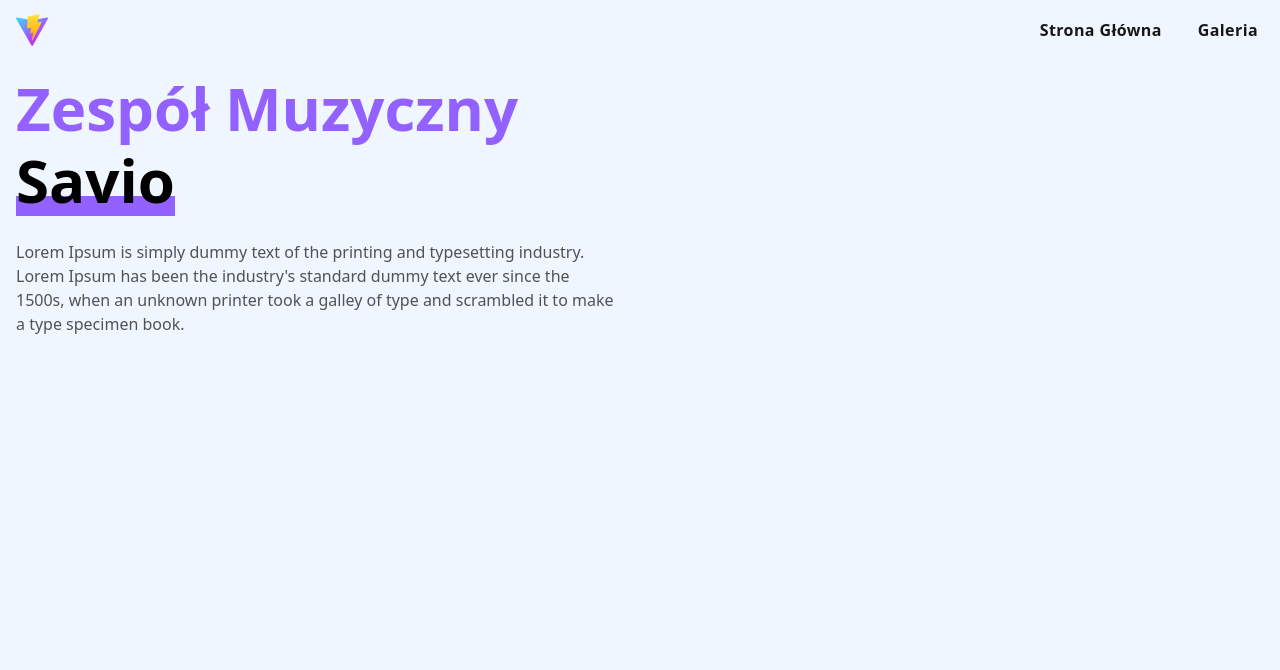
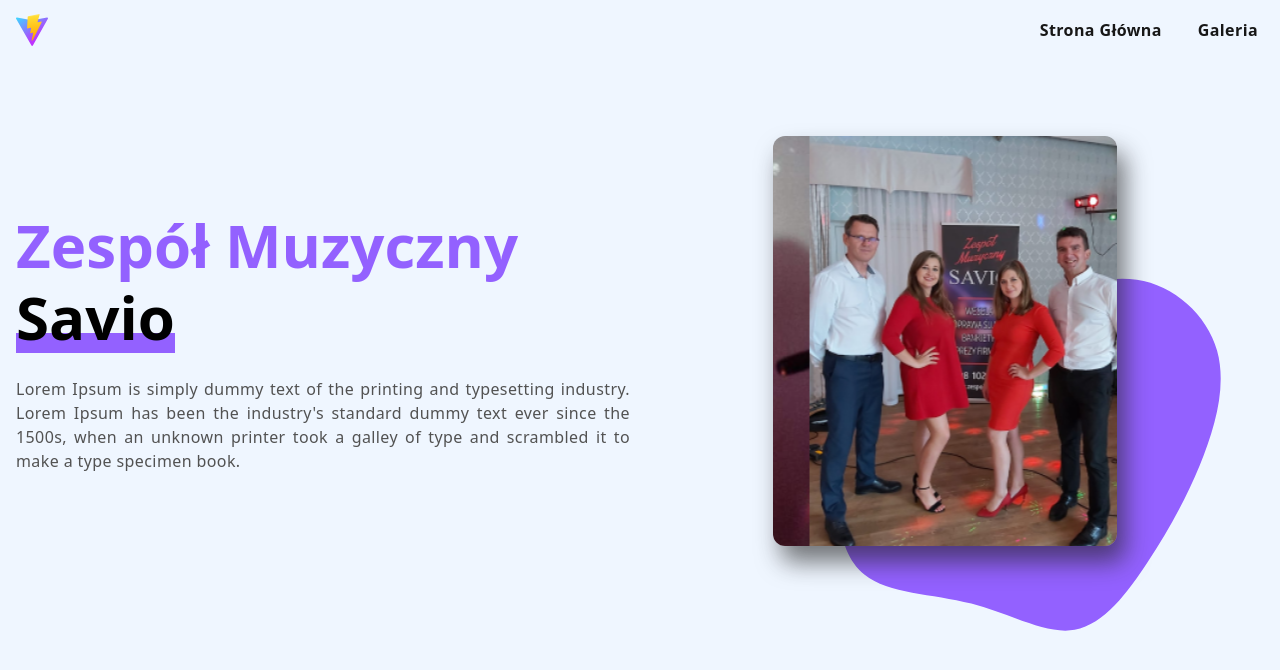
Before and after one commit to F3azy/Savio, a React (Vite) app: page / in a window 1280 px wide. Shown: the top 670 px of the page. Built offline with nearby package versions, Linux system fonts and the light colour scheme.

Commit message:
finished the hero section in the home page

```diff
--- a/package.json
+++ b/package.json
@@ -12,6 +12,7 @@
   "dependencies": {
     "react": "^18.2.0",
     "react-dom": "^18.2.0",
+    "react-icons": "^4.12.0",
     "react-router-dom": "^6.19.0"
   },
   "devDependencies": {
--- a/src/pages/Home.jsx
+++ b/src/pages/Home.jsx
@@ -1,9 +1,12 @@
 import React from "react";
+import { HeroBlob } from "../assets";
+import Carousel from "../components/Carousel";
+import { HomeCarouselImages } from "../assets/Carousel_Images";
 
 const Home = () => {
   return (
-    <div className="flex gap-x-10">
-      <div className="flex-1 flex flex-col gap-y-6">
+    <div className="flex justify-between content-center gap-x-5 py-16">
+      <div className="flex-[0.5] flex flex-col justify-center gap-y-6">
         <h2 className="leading-[1.2] text-6xl">
           <p
             className="
@@ -30,15 +33,52 @@ const Home = () => {
             Savio
           </p>
         </h2>
-        <p className="text-neutral-600">
+        <p
+          className="
+        text-neutral-600
+        leading-[1.5]
+        tracking-wide
+        text-justify
+        "
+        >
           Lorem Ipsum is simply dummy text of the printing and typesetting
           industry. Lorem Ipsum has been the industry's standard dummy text ever
           since the 1500s, when an unknown printer took a galley of type and
           scrambled it to make a type specimen book.
         </p>
       </div>
-      <div className="flex-1">
-
+      <div className="flex-[0.4] relative">
+        <div
+          className="
+        w-[70%]
+        overflow-hidden
+        rounded-xl
+        shadow-[8px_16px_25px_#1f1f1f99]
+        relative
+        z-20
+        "
+        >
+          <Carousel
+            elementsTotal={HomeCarouselImages.length}
+            visibleElements={1}
+            animate={true}
+            showButtons={false}
+          >
+            {HomeCarouselImages.map((image, idx) => (
+              <img className="w-full" key={idx} src={image} alt={"Image" + 1} />
+            ))}
+          </Carousel>
+        </div>
+        <img
+          className="
+          absolute
+          right-0
+          top-16
+          z-10
+          "
+          src={HeroBlob}
+          alt="Hero-Blob"
+        />
       </div>
     </div>
   );
```
Also changed, not shown: 1 other file (tests, documents, lock files or other folders).
